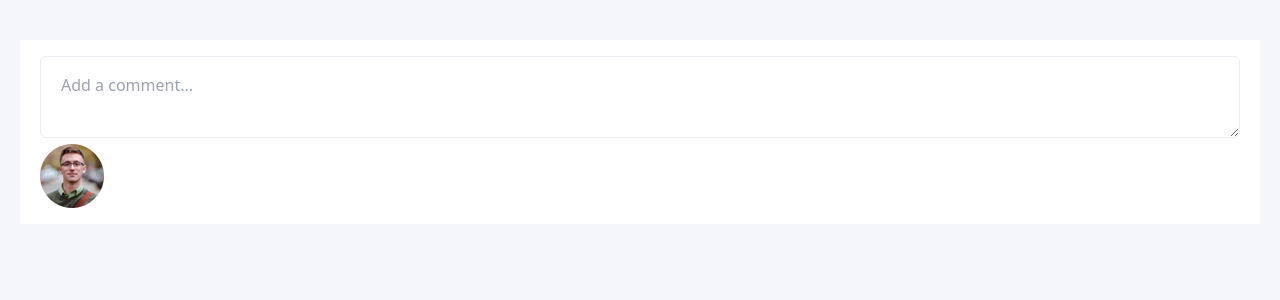
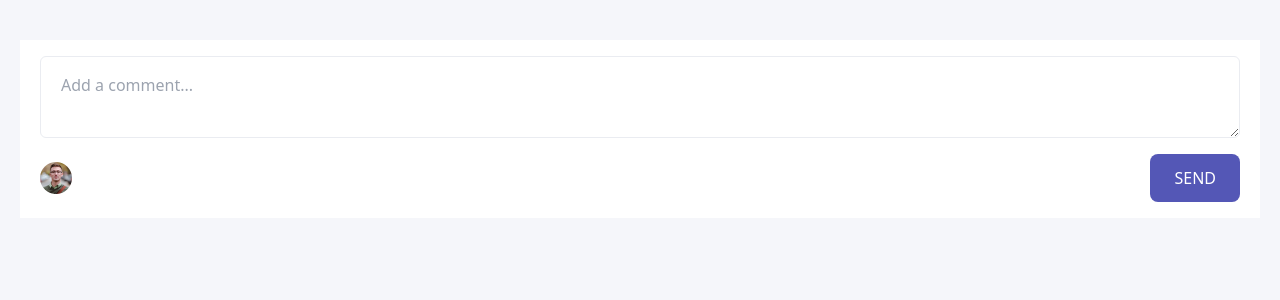
Before and after one commit to larrasu/interactive-comments, a Nuxt app: page / in a window 1280 px wide. Shown: the top 300 px of the page. Built offline with nearby package versions, Linux system fonts and the light colour scheme.

Commit message:
update: fixed layout

```diff
--- a/components/AddComment.vue
+++ b/components/AddComment.vue
@@ -6,7 +6,14 @@ export default {
 
 <template>
   <div class="bg-white px-5 py-4">
-    <textarea class="w-full" placeholder="Add a comment..."></textarea>
-    <img :src="currentUser.image.webp" :alt="currentUser.username" />
+    <div class="flex items-center flex-wrap gap-y-4">
+      <textarea class="basis-full" placeholder="Add a comment..."></textarea>
+      <img
+        :src="currentUser.image.webp"
+        :alt="currentUser.username"
+        class="h-8"
+      />
+      <button class="btn-primary ml-auto">SEND</button>
+    </div>
   </div>
 </template>
```
